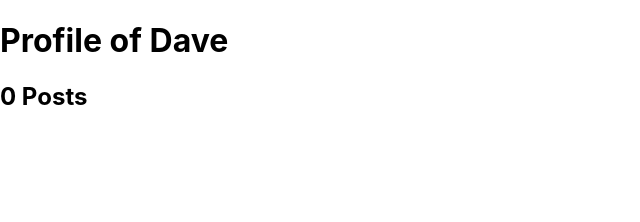
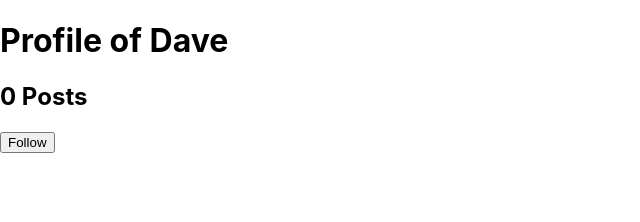
Before and after one commit to mfaarabi/test-deploy-gladi, a React (Create React App) app: page /profile in a window 1280 px wide. Shown: the top 222 px of the page, without its empty margins (0-640 px from the left). Built offline with nearby package versions, Linux system fonts and the light colour scheme.

Commit message:
Introduce state, event handler, and basic conditional rendering

```diff
--- a/src/components/profile/index.js
+++ b/src/components/profile/index.js
@@ -1,13 +1,21 @@
-import React from 'react';
+import React, { useState } from 'react';
 
 const Profile = () => {
   const username = 'Dave';
   const postCount = 0;
+  const [isFollowed, setIsFollowed] = useState(false);
 
   return (
     <>
       <h1>Profile of {username}</h1>
       <h2>{postCount} Posts</h2>
+      <button
+        onClick={() => {
+          setIsFollowed(!isFollowed);
+        }}
+      >
+        {isFollowed ? 'Unfollow' : 'Follow'}
+      </button>
     </>
   );
 };
```
